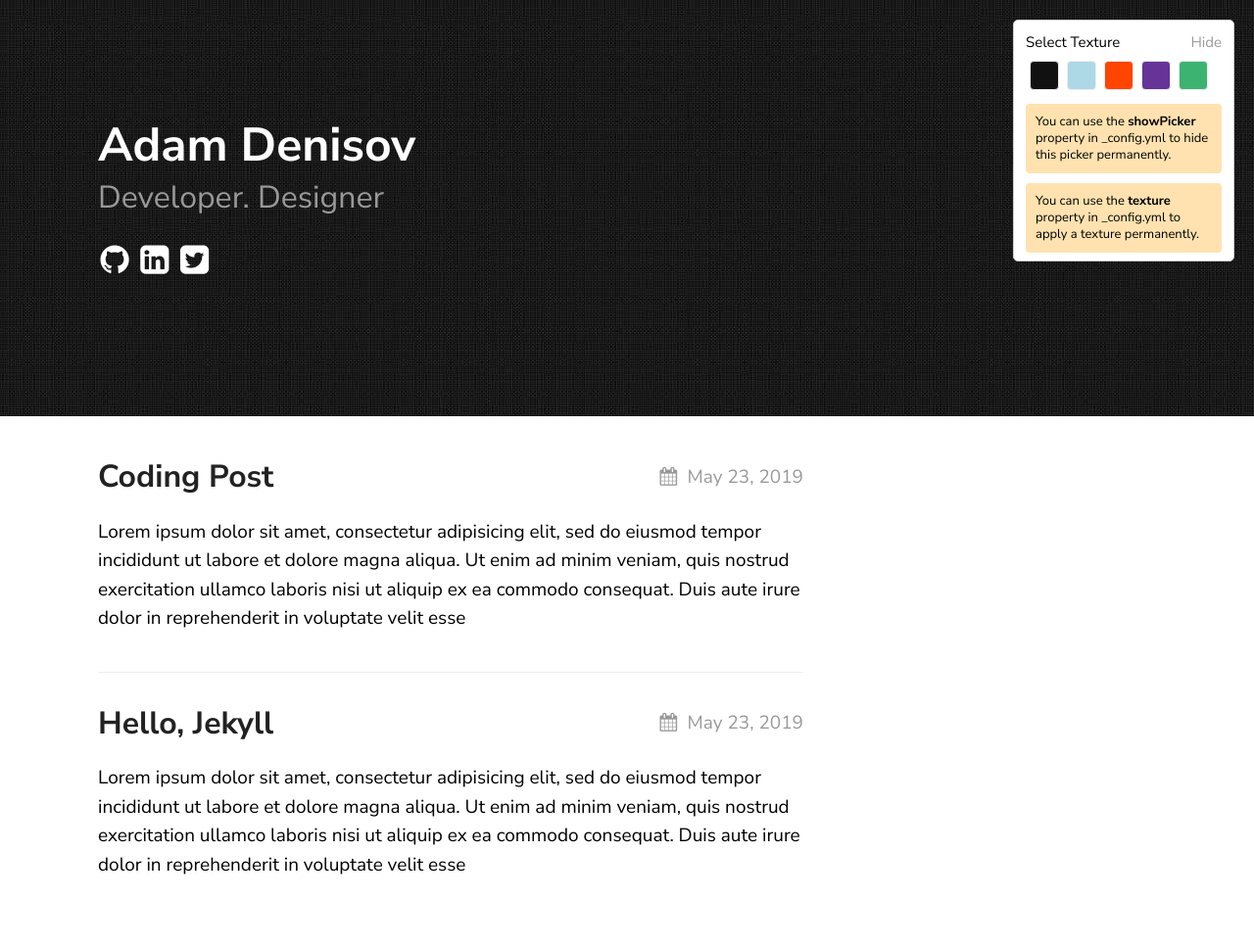
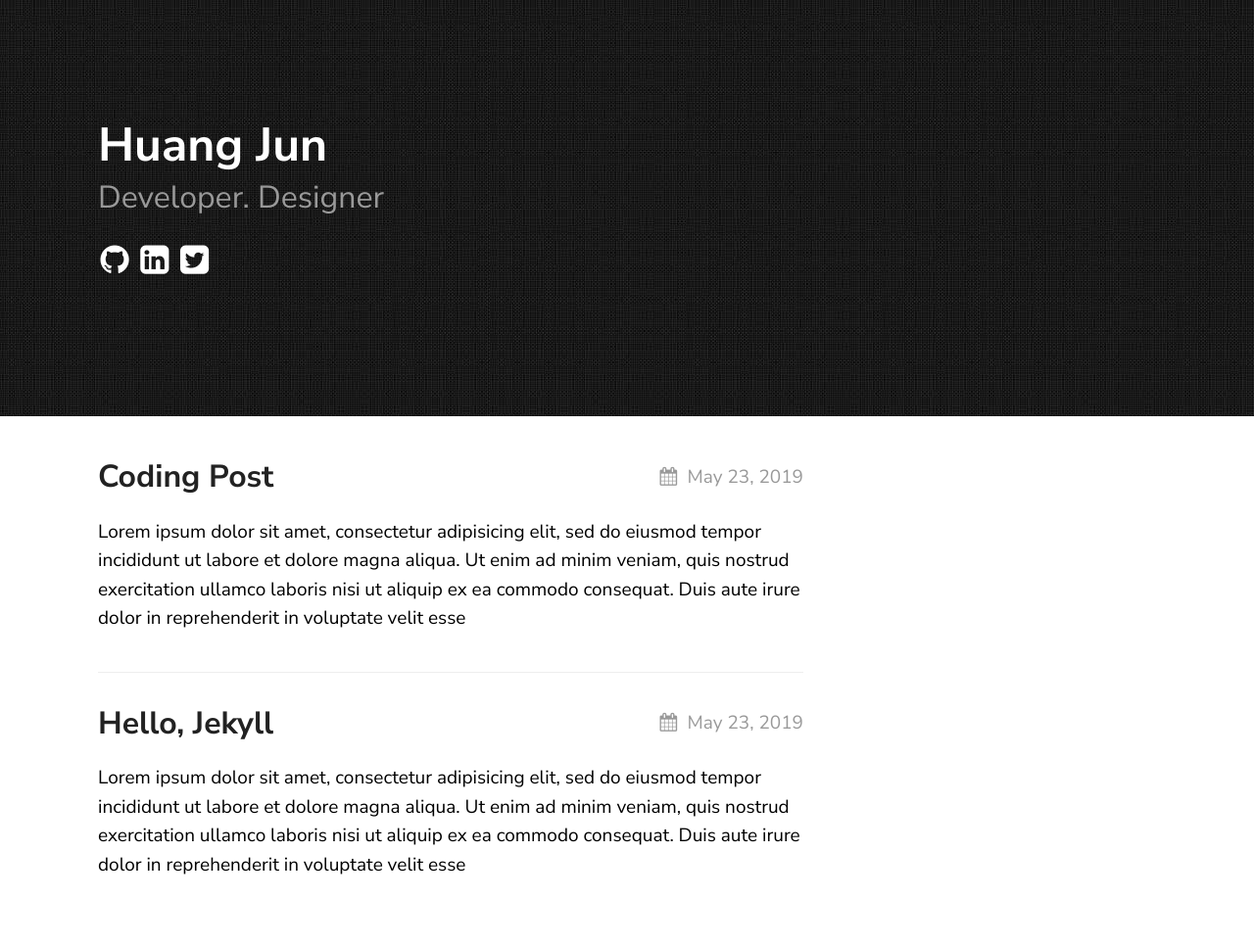
Before and after one commit to Huangjun1131/Huangjun1131.github.io, a Jekyll site: the page built from index.md, in a window 1280 px wide. Shown: the whole page at 98% size. Built offline with Jekyll 4.4.1, drawn with Linux system fonts in a browser that asks for light colours.

Commit message:
add person information

```diff
--- a/_config.yml
+++ b/_config.yml
@@ -1,6 +1,6 @@
 title: Texture Theme
 author: GitHub User
-email: your-email@domain.com
+email: 752329821@qq.com
 description: > # this means to ignore newlines until "show_exerpts:"
   Write an awesome description for your new site here. You can edit this
   line in _config.yml. It will appear in your document head meta (for
@@ -17,18 +17,18 @@ sass:
 
 permalink: /posts/:title/
 texture:
-  title: Adam Denisov
+  title: Huang Jun
   tagline: Developer. Designer
   date_format: "%b %-d, %Y"
   style: black
   showNav: false
-  showPicker: true
+  showPicker: false
 
   # generate social links in footer
   social_links:
-    twitter: thelehhman
-    github:  thelehhman
-    linkedIn: in/thelehhman
+    twitter: Huangjun1131
+    github:  Huangjun1131
+    linkedIn: in/Huangjun1131
     rss: rss
 
 
```
